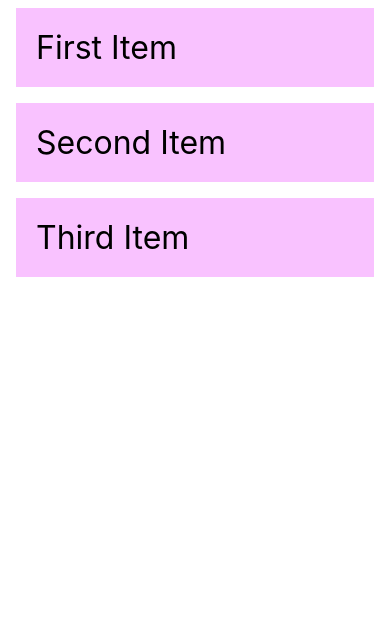
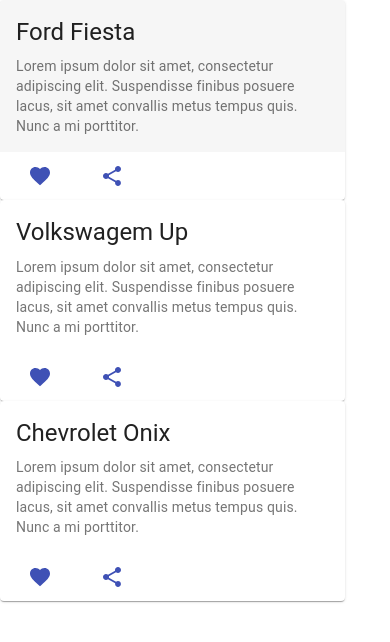
Before and after one commit to tiagocbarbosa/dev-mobile-crud, a React Native app: screen / in a window 390 px wide. Shown: the top 642 px of the page. Built offline with nearby package versions, Linux system fonts and the light colour scheme.

Commit message:
Import of the MediaCard component added

```diff
--- a/app/containers/HomePage.js
+++ b/app/containers/HomePage.js
@@ -1,18 +1,22 @@
 import React from 'react'
 import { SafeAreaView, View, FlatList, StyleSheet, Text, StatusBar } from 'react-native'
+import MediaCard from '../components/cards/MediaCard.js'
 
 const DATA = [
     {
         id: 'bd7acbea-c1b1-46c2-aed5-3ad53abb28ba',
-    title: 'First Item',
+        title: 'Ford Fiesta',
+        description: 'Lorem ipsum dolor sit amet, consectetur adipiscing elit. Suspendisse finibus posuere lacus, sit amet convallis metus tempus quis. Nunc a mi porttitor.',
     },
     {
         id: '3ac68afc-c605-48d3-a4f8-fbd91aa97f63',
-    title: 'Second Item',
+        title: 'Volkswagem Up',
+        description: 'Lorem ipsum dolor sit amet, consectetur adipiscing elit. Suspendisse finibus posuere lacus, sit amet convallis metus tempus quis. Nunc a mi porttitor.',
     },
     {
         id: '58694a0f-3da1-471f-bd96-145571e29d72',
-    title: 'Third Item',
+        title: 'Chevrolet Onix',
+        description: 'Lorem ipsum dolor sit amet, consectetur adipiscing elit. Suspendisse finibus posuere lacus, sit amet convallis metus tempus quis. Nunc a mi porttitor.',
     },
 ]
 
@@ -23,8 +27,11 @@ const Item = ({ title }) => (
 )
 
 export default function HomePage() {
+    //   const renderItem = ({ item }) => (
+    //     <Item title={item.title} />
+    //   )
     const renderItem = ({ item }) => (
-    <Item title={item.title} />
+        <MediaCard title={item.title} description={item.description} />
     )
 
     return (
@@ -33,7 +40,9 @@ export default function HomePage() {
                 data={DATA}
                 renderItem={renderItem}
                 keyExtractor={item => item.id}
-      />
+            >
+
+            </FlatList>
         </SafeAreaView>
     )
 }
```
Lines whose indentation alone changed are shown as unchanged.
